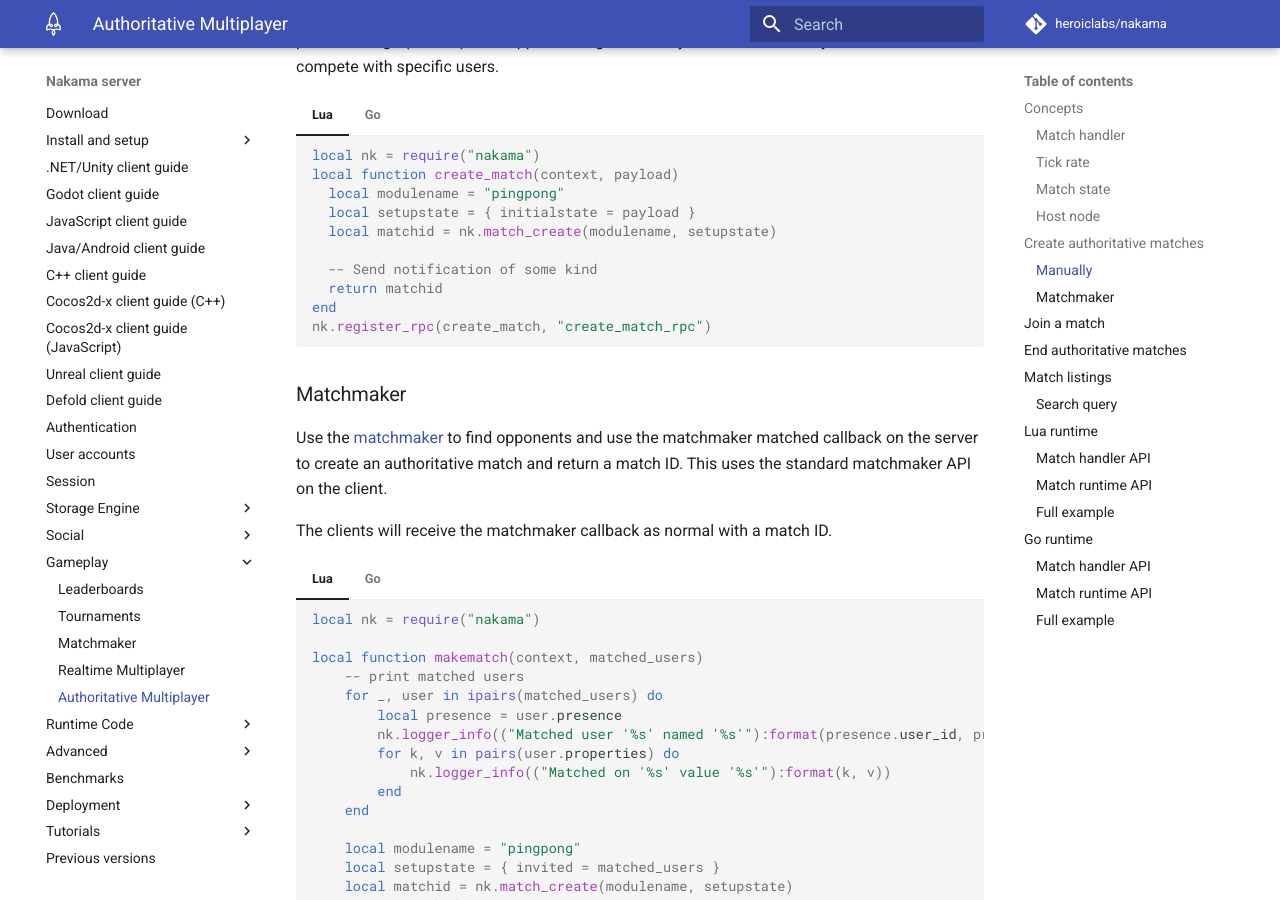
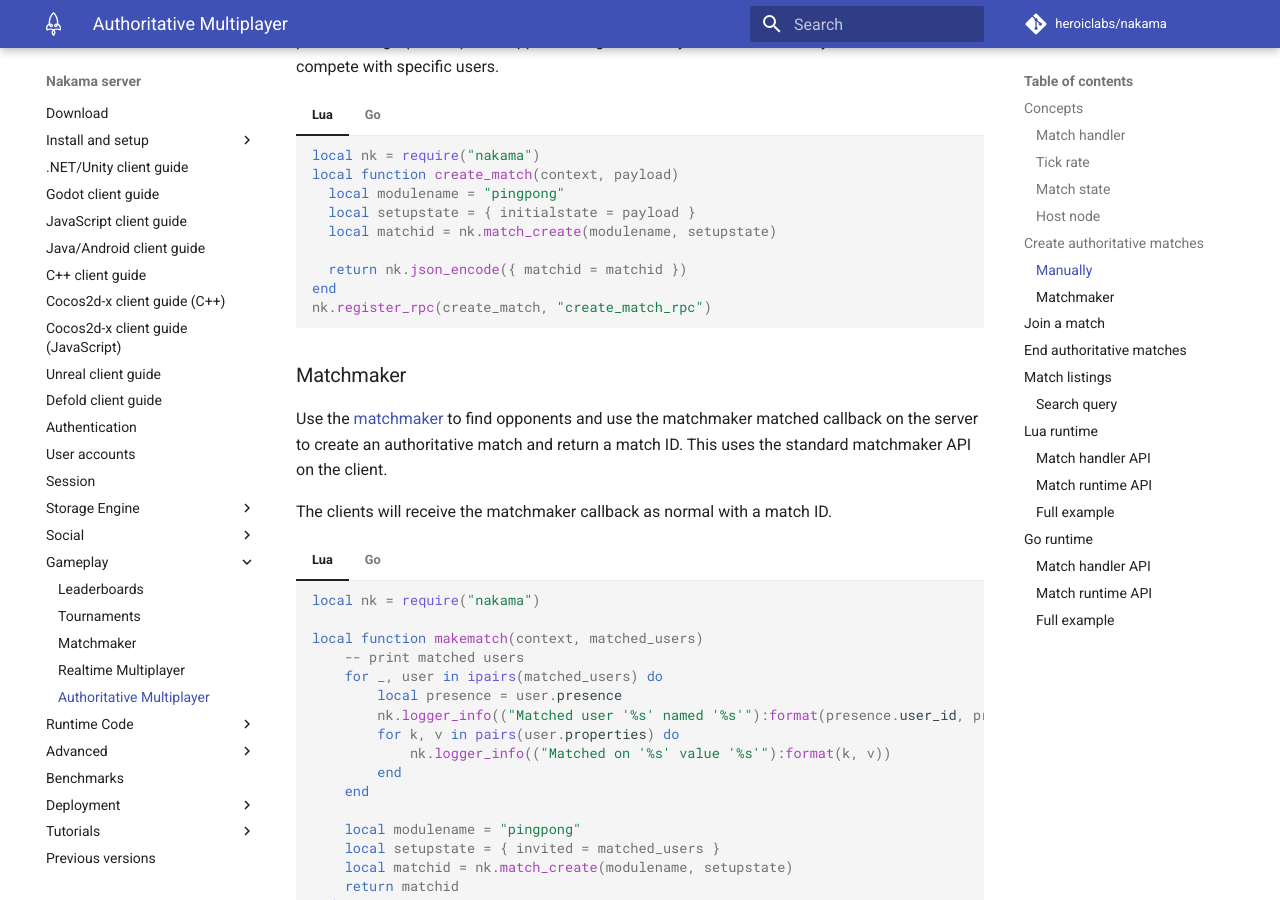
Before and after one commit to heroiclabs/nakama-docs, an MkDocs documentation site: the page built from docs/gameplay-multiplayer-server-multiplayer.md, in a window 1280 px wide and 900 px high, scrolled down 3237 px. Built offline with MkDocs 1.6.1 and Material for MkDocs 9.7.7, drawn with Linux system fonts in a browser that asks for light colours; comment, search, counter and statistics services are not loaded.

Commit message:
Use JSON in match create RPC with Lua example.

````diff
--- a/docs/gameplay-multiplayer-server-multiplayer.md
+++ b/docs/gameplay-multiplayer-server-multiplayer.md
@@ -149,8 +149,7 @@ A match ID will be created which could be sent out to the players with an in-app
       local setupstate = { initialstate = payload }
       local matchid = nk.match_create(modulename, setupstate)
 
-      -- Send notification of some kind
-      return matchid
+      return nk.json_encode({ matchid = matchid })
     end
     nk.register_rpc(create_match, "create_match_rpc")
     ```
````
